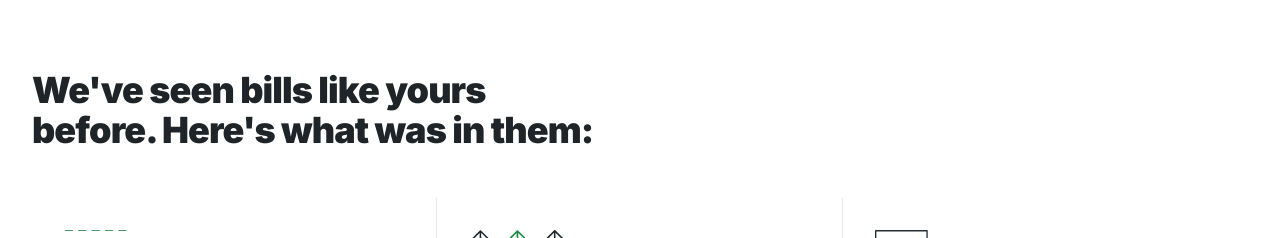
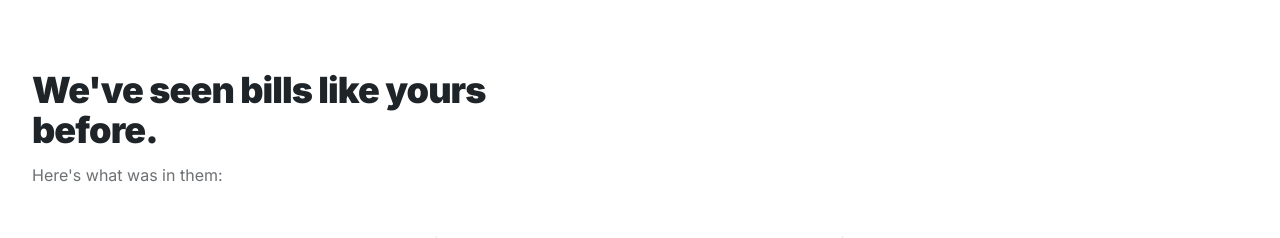
Before and after one commit to jsavino14/WMRS, a Next.js app: page / in a window 1280 px wide. Shown: the part 823-1061 px from the top of the page. Built offline with nearby package versions, Linux system fonts and the light colour scheme.

Commit message:
Homepage: split problem h2 and subhead

```diff
--- a/app/(marketing)/page.tsx
+++ b/app/(marketing)/page.tsx
@@ -80,9 +80,12 @@ export default function HomePage() {
       <section className="bg-white py-20 lg:py-28 relative z-[1]">
         <Container>
 
-          <h2 className="text-3xl sm:text-4xl font-black text-charcoal mb-12 max-w-xl">
+          <h2 className="text-3xl sm:text-4xl font-black text-charcoal mb-3 max-w-xl">
             {home.problem.h2}
           </h2>
+          <p className="text-base text-charcoal/65 leading-relaxed mb-12">
+            Here&apos;s what was in them:
+          </p>
           <OverchargeCards />
           <div className="mt-10">
             <Link
--- a/content/site.ts
+++ b/content/site.ts
@@ -99,7 +99,7 @@ export const home = {
   },
 
   problem: {
-    h2: "We've seen bills like yours before. Here's what was in them:",
+    h2: "We've seen bills like yours before.",
     paragraphs: [
       "Waste invoices are designed to be processed, not read. The line items are vague, the fees have official-sounding names, and the total is close enough to last month's that no one flags it. That's the point.",
       "The fees that look standard - fuel surcharges, environmental fees, administrative charges - are negotiable. They are added by haulers precisely because most customers treat them as fixed. They are not.",
```
